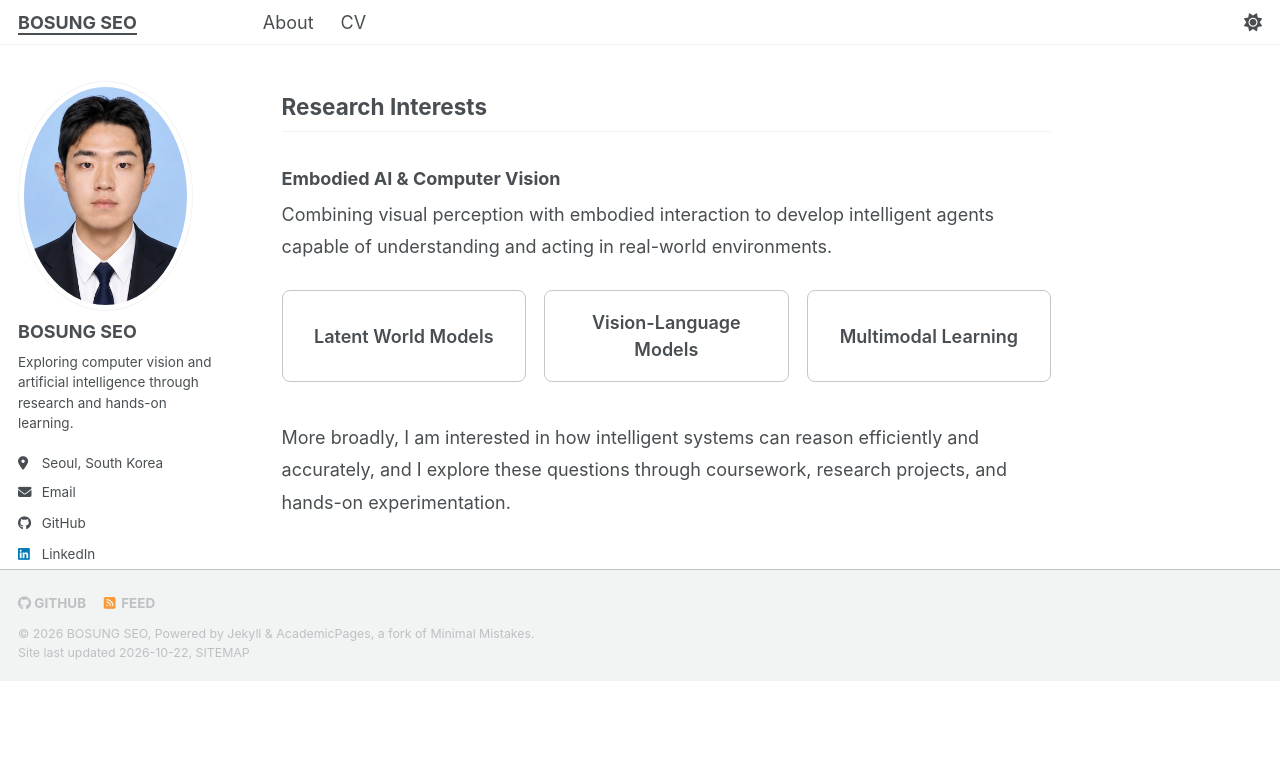
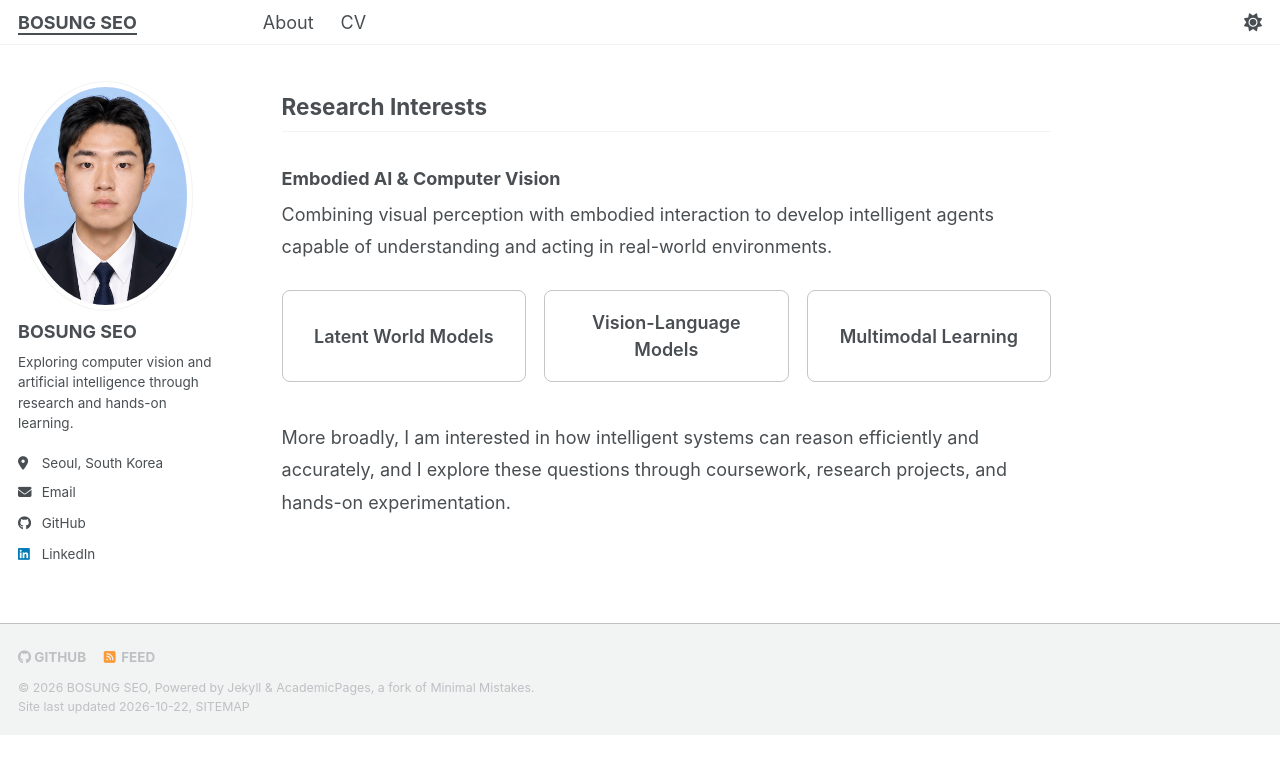
Before and after one commit to B-logg/B-logg.github.io, a Jekyll site: the page built from _pages/about.md, in a window 1280 px wide and 900 px high, scrolled down 433 px. Shown: the top 774 px of the window. Built offline with Jekyll 4.4.1, drawn with Linux system fonts in a browser that asks for light colours; a style sheet for code colours, icons or effects is not loaded.

Commit message:
Update main.scss

```diff
--- a/assets/css/main.scss
+++ b/assets/css/main.scss
@@ -47,33 +47,6 @@
   bottom: auto !important;
   float: none !important;
   width: 100%;
-  flex-shrink: 0;
-}
-
-/* Sticky footer layout */
-html,
-body {
-  min-height: 100%;
-}
-
-body {
-  min-height: 100vh;
-  display: flex;
-  flex-direction: column;
-}
-
-/* Preserve the original Academic Pages layout */
-body > #main {
-  flex: 1 0 auto;
-  width: 100%;
-  max-width: 100%;
-  min-width: 0;
-  box-sizing: border-box;
-}
-
-/* Keep the footer at the bottom on short pages */
-body > .page__footer {
-  margin-top: auto;
 }
 
 /* ================================
```
